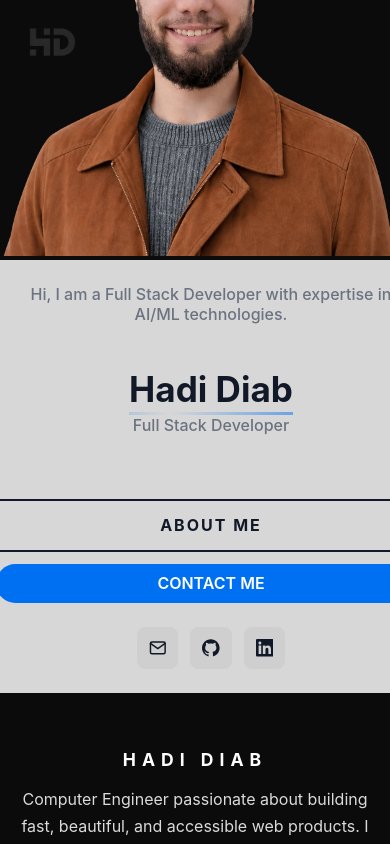
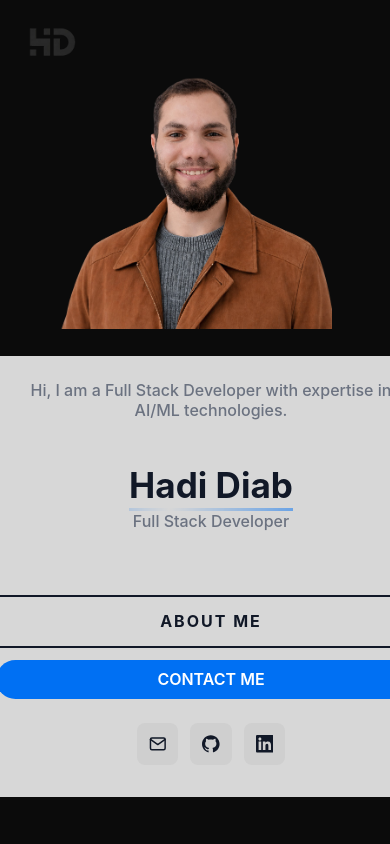
Before and after one commit to Hadi20Diab/my-portfolio, a Next.js app: page / in a window 390 px wide. Shown: the top 844 px of the page. Built offline with nearby package versions, Linux system fonts and the light colour scheme.

Commit message:
feat: refine layout and styles in AboutSection, HeroSection, and StatsSection for improved responsiveness and visual consistency
Co-authored-by: Copilot <copilot@github.com>

```diff
--- a/src/components/AboutSection/AboutSection.scss
+++ b/src/components/AboutSection/AboutSection.scss
@@ -86,7 +86,6 @@
         display: grid;
         grid-template-columns: repeat(auto-fit, minmax(280px, 1fr));
         gap: vars.$space-xl;
-        margin: vars.$space-xxl 0;
 
         .serviceCard {
             text-align: center;
--- a/src/components/HeroSection/HeroSection.jsx
+++ b/src/components/HeroSection/HeroSection.jsx
@@ -58,7 +58,7 @@ export default function HeroSection() {
                 </div>
                 <div className="heroImage">
                     <div className="portrait">
-                        <Image src="/hero-Image2.png" alt="Hadi Diab" width={600} height={800} priority style={{ objectFit: 'contain', objectPosition: 'bottom center' }} />
+                        <Image src="/hero-Image2.png" alt="Hadi Diab" fill priority style={{ objectFit: 'contain', objectPosition: 'bottom center' }} />
                     </div>
                 </div>
             </section>
--- a/src/components/HeroSection/HeroSection.scss
+++ b/src/components/HeroSection/HeroSection.scss
@@ -137,15 +137,13 @@
         overflow: hidden;
 
         .portrait {
-            // position: relative;
-            // width: 80%;
-            // height: 90%;
+            position: relative;
+            width: 85%;
+            height: 95%;
 
             img {
                 object-fit: contain !important;
                 object-position: bottom center !important;
-                width: 100%;
-                height: 100%;
             }
         }
     }
@@ -167,23 +165,30 @@
         .heroImage {
             position: relative;
             width: 100%;
-            min-height: 50vw;
-            max-height: 380px;
+            height: 70vw;
+            max-height: 420px;
+            min-height: 260px;
             clip-path: none;
             z-index: 0;
-            padding-top: 0;
+            padding-top: 3.5rem; /* space for fixed navbar */
             top: auto;
             right: auto;
+            align-items: center;
+            justify-content: center;
 
             .portrait {
-                width: 100%;
+                position: relative;
+                width: 70%;
                 height: 100%;
+
+                img {
+                    object-position: top center !important;
+                }
             }
         }
 
         .heroContant {
             padding: vars.$space-xl vars.$space-lg;
-            padding-top: calc(3.5rem + #{vars.$space-xl});
             text-align: center;
             width: 100%;
 
@@ -199,11 +204,13 @@
 
     @media screen and (max-width: 480px) {
         .heroImage {
-            max-height: 260px;
+            max-height: 300px;
+            height: 80vw;
         }
 
         .heroContant {
-            padding: vars.$space-lg vars.$space-md;
+            padding: vars.$space-xl vars.$space-md;
+            padding-top: vars.$space-lg;
 
             h1 {
                 font-size: clamp(1.7rem, 9vw, 2.5rem);
--- a/src/components/StatsSection/StatsSection.jsx
+++ b/src/components/StatsSection/StatsSection.jsx
@@ -3,6 +3,7 @@
 import { useEffect, useRef, useState } from 'react'
 import { getPortfolioData } from '../../utils/data'
 import useInView from '../../hooks/useInView'
+import DecorativeDivider from '../DecorativeDivider/DecorativeDivider'
 
 export default function StatsSection() {
     const [data, setData] = useState(null)
@@ -29,6 +30,7 @@ export default function StatsSection() {
     ]
 
     return (
+        <>
             <section className="statsSection" ref={containerRef}>
                 <div className="statsInner">
                     {stats.map((stat, i) => (
@@ -39,5 +41,7 @@ export default function StatsSection() {
                     ))}
                 </div>
             </section>
+            <DecorativeDivider />
+        </>
     )
 }
--- a/src/components/StatsSection/StatsSection.scss
+++ b/src/components/StatsSection/StatsSection.scss
@@ -7,7 +7,7 @@
 .statsInner {
   max-width: vars.$container-max;
   margin: 0 auto;
-  padding: vars.$space-xxl vars.$space-xl;
+  padding: 0 vars.$space-xl;
   display: grid;
   grid-template-columns: repeat(4, 1fr);
   gap: vars.$space-lg;
```
Lines whose indentation alone changed are shown as unchanged.
